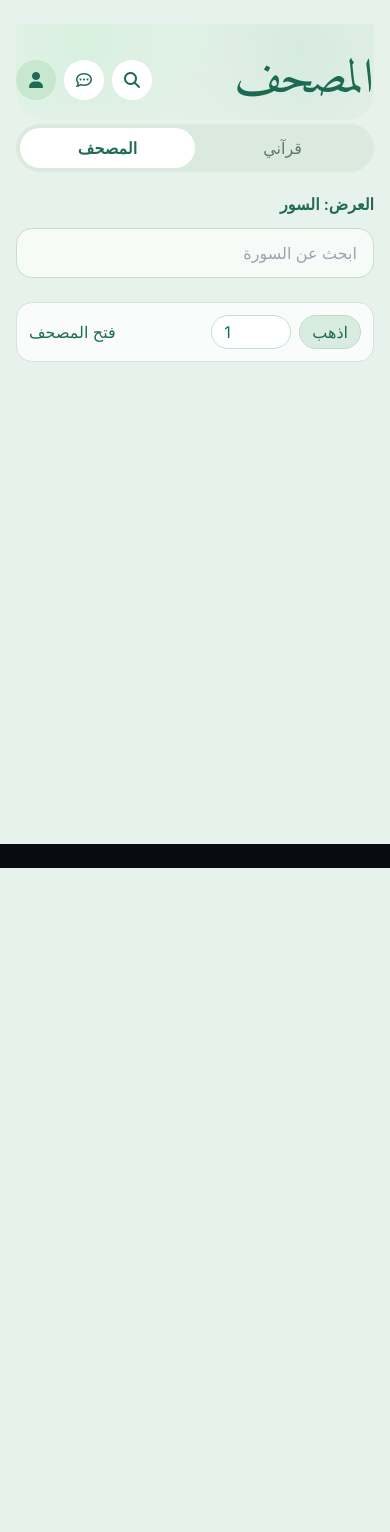
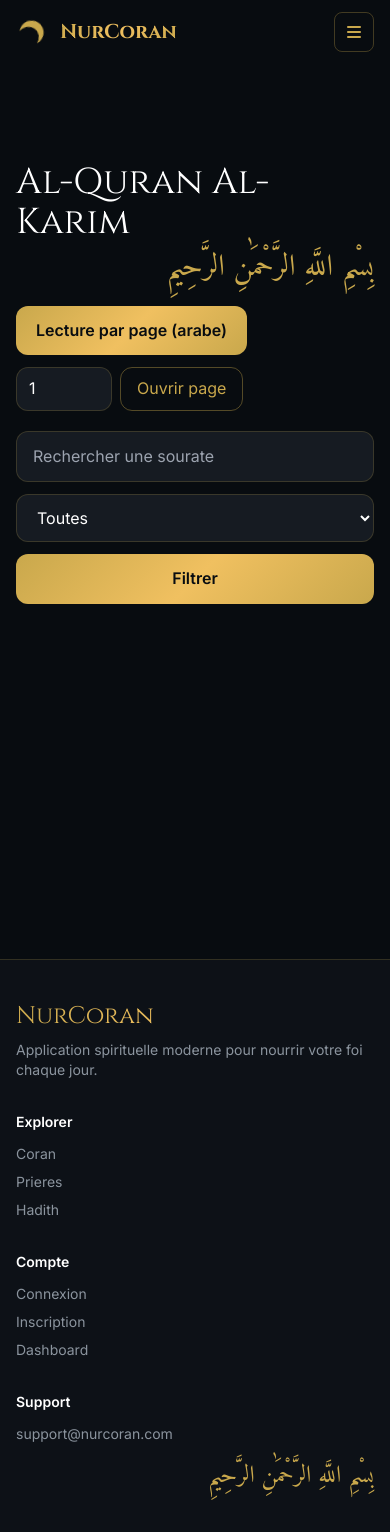
Before and after one commit to Soura31/NurApp, a Django app: page /quran/ in a window 390 px wide. Before the commit the page ends 868 px from the top, so only its background shows below. Run offline with Django 5.2, Linux system fonts and the light colour scheme; data that the repository does not hold is empty; some libraries are stand-ins or nearby versions.

Commit message:
Revert "Rework Quran list and mushaf pages to match mobile capture style"
This reverts commit 5d021cbe6d65361e6a450576150fc6fca3c432bb.

```diff
--- a/templates/quran/list.html
+++ b/templates/quran/list.html
@@ -1,60 +1,34 @@
 {% extends 'base.html' %}
-{% block title %}المصحف{% endblock %}
-{% block extra_head %}
-<style>
-  #main-nav, footer { display: none !important; }
-  main { padding-top: 0 !important; }
-</style>
-{% endblock %}
+{% block title %}Al-Quran Al-Karim{% endblock %}
 {% block content %}
-<section class="min-h-screen bg-[#e8f2ec]">
-  <div class="mx-auto max-w-md px-4 py-6">
-    <div class="h-24 rounded-b-[28px] bg-[radial-gradient(circle_at_20%_20%,#d8f0df,transparent_55%),radial-gradient(circle_at_80%_30%,#d6eadf,transparent_50%)]"></div>
+<section class="max-w-7xl mx-auto px-4 sm:px-6 py-10" data-aos="fade-up">
+  <h1 class="font-cinzel text-4xl text-white">Al-Quran Al-Karim</h1>
+  <p class="font-amiri text-3xl text-[#c9a84c] mt-2" dir="rtl" lang="ar">بِسْمِ اللَّهِ الرَّحْمَٰنِ الرَّحِيمِ</p>
+  <div class="mt-5 flex flex-wrap items-center gap-3">
+    <a href="/quran/pages/1/" class="inline-flex items-center gap-2 px-5 py-3 rounded-xl text-[#080c10] font-semibold" style="background:var(--nur-gold-gradient)">Lecture par page (arabe)</a>
+    <form action="/quran/pages/1/" method="get" onsubmit="this.action='/quran/pages/' + this.page_number.value + '/';" class="flex items-center gap-2">
+      <input type="number" name="page_number" min="1" max="604" value="1" class="w-24 rounded-xl bg-[#161b22] border border-[#c9a84c]/20 px-3 py-2 text-white" />
+      <button class="px-4 py-2 rounded-xl border border-[#c9a84c]/40 text-[#c9a84c]">Ouvrir page</button>
+    </form>
+  </div>
+  <form class="mt-5 grid md:grid-cols-[1fr,auto,auto] gap-3" method="get">
+    <input type="text" name="q" value="{{ q }}" placeholder="Rechercher une sourate" class="rounded-xl bg-[#161b22] border border-[#c9a84c]/20 px-4 py-3 text-white">
+    <select name="revelation_place" class="rounded-xl bg-[#161b22] border border-[#c9a84c]/20 px-4 py-3 text-white">
+      <option value="">Toutes</option>
+      <option value="makkah" {% if revelation_place == 'makkah' %}selected{% endif %}>Mecquoises</option>
+      <option value="madinah" {% if revelation_place == 'madinah' %}selected{% endif %}>Medinoises</option>
+    </select>
+    <button class="px-5 py-3 rounded-xl text-[#080c10] font-semibold" style="background:var(--nur-gold-gradient)">Filtrer</button>
+  </form>
 
-    <div class="-mt-16">
-      <div class="flex items-center justify-between">
-        <div class="flex items-center gap-2">
-          <span class="h-10 w-10 rounded-full bg-[#c7e8cf] text-[#1f6b54] flex items-center justify-center"><i class="fa-solid fa-user"></i></span>
-          <span class="h-10 w-10 rounded-full bg-[#ffffff] text-[#1f6b54] flex items-center justify-center"><i class="fa-regular fa-comment-dots"></i></span>
-          <span class="h-10 w-10 rounded-full bg-[#ffffff] text-[#1f6b54] flex items-center justify-center"><i class="fa-solid fa-magnifying-glass"></i></span>
-        </div>
-        <h1 class="font-amiri text-5xl text-[#1b6a52]" dir="rtl">المصحف</h1>
-      </div>
-
-      <div class="mt-5 rounded-full bg-[#dbeadf] p-1 flex text-right" dir="rtl">
-        <a href="/quran/" class="w-1/2 text-center rounded-full py-2 text-[#5a7a6c]">قرآني</a>
-        <span class="w-1/2 text-center rounded-full py-2 bg-white text-[#1f6b54] font-semibold">المصحف</span>
-      </div>
-
-      <div class="mt-5 text-right text-[#1f6b54] font-semibold" dir="rtl">العرض: السور</div>
-
-      <form class="mt-3" method="get">
-        <input type="text" name="q" value="{{ q }}" placeholder="ابحث عن السورة" class="w-full rounded-2xl border border-[#c8ddd0] bg-[#f7fbf8] px-4 py-3 text-right text-[#1f6b54]">
-      </form>
-
-      <div class="mt-5 space-y-3">
-        {% for c in chapters %}
-        <a href="/quran/{{ c.id }}/" class="block rounded-2xl bg-[#edf8ef] border border-[#d0e7d8] px-3 py-3">
-          <div class="flex items-center justify-between gap-3">
-            <span class="h-9 min-w-9 px-2 rounded-full bg-white border border-[#c9ddd0] text-[#2a6e57] text-xs flex items-center justify-center">{{ c.verses_count }} اية</span>
-            <div class="text-right" dir="rtl">
-              <p class="font-amiri text-3xl leading-none text-[#1f6b54]">{{ c.name_arabic }}</p>
-              <p class="text-xs text-[#729584] mt-1">الصفحة {{ c.id }}</p>
-            </div>
-            <span class="h-9 w-9 rounded-full border border-[#c9ddd0] text-[#7ea18f] flex items-center justify-center"><i class="fa-regular fa-star"></i></span>
-          </div>
-        </a>
-        {% endfor %}
-      </div>
-
-      <div class="mt-6 rounded-2xl bg-white/80 border border-[#d4e4db] p-3 flex items-center justify-between">
-        <a href="/quran/pages/1/" class="text-[#1f6b54]">فتح المصحف</a>
-        <form action="/quran/pages/1/" method="get" onsubmit="this.action='/quran/pages/' + this.page_number.value + '/';" class="flex items-center gap-2">
-          <input type="number" name="page_number" min="1" max="604" value="1" class="w-20 rounded-full border border-[#c8ded1] bg-white px-3 py-1 text-[#1f6b54]">
-          <button class="rounded-full bg-[#d9ece0] border border-[#bfdacb] px-3 py-1 text-[#1f6b54]">اذهب</button>
-        </form>
-      </div>
-    </div>
+  <div class="grid sm:grid-cols-2 lg:grid-cols-4 gap-4 mt-8">
+    {% for c in chapters %}
+    <a href="/quran/{{ c.id }}/" class="group rounded-xl p-4 premium-lift" style="background:rgba(201,168,76,.03);border:1px solid rgba(201,168,76,.1)">
+      <div class="h-10 w-10 rounded-lg bg-[#c9a84c]/20 text-[#f0c060] flex items-center justify-center font-bold">{{ c.id }}</div>
+      <p class="font-amiri text-2xl text-white text-right mt-3" dir="rtl" lang="ar">{{ c.name_arabic }}</p>
+      <p class="text-[#8b949e] text-xs mt-1">{{ c.verses_count }} ايات</p>
+    </a>
+    {% endfor %}
   </div>
 </section>
 {% endblock %}
```
Also changed, not shown: templates/quran/page.html (+18 -26 lines).
